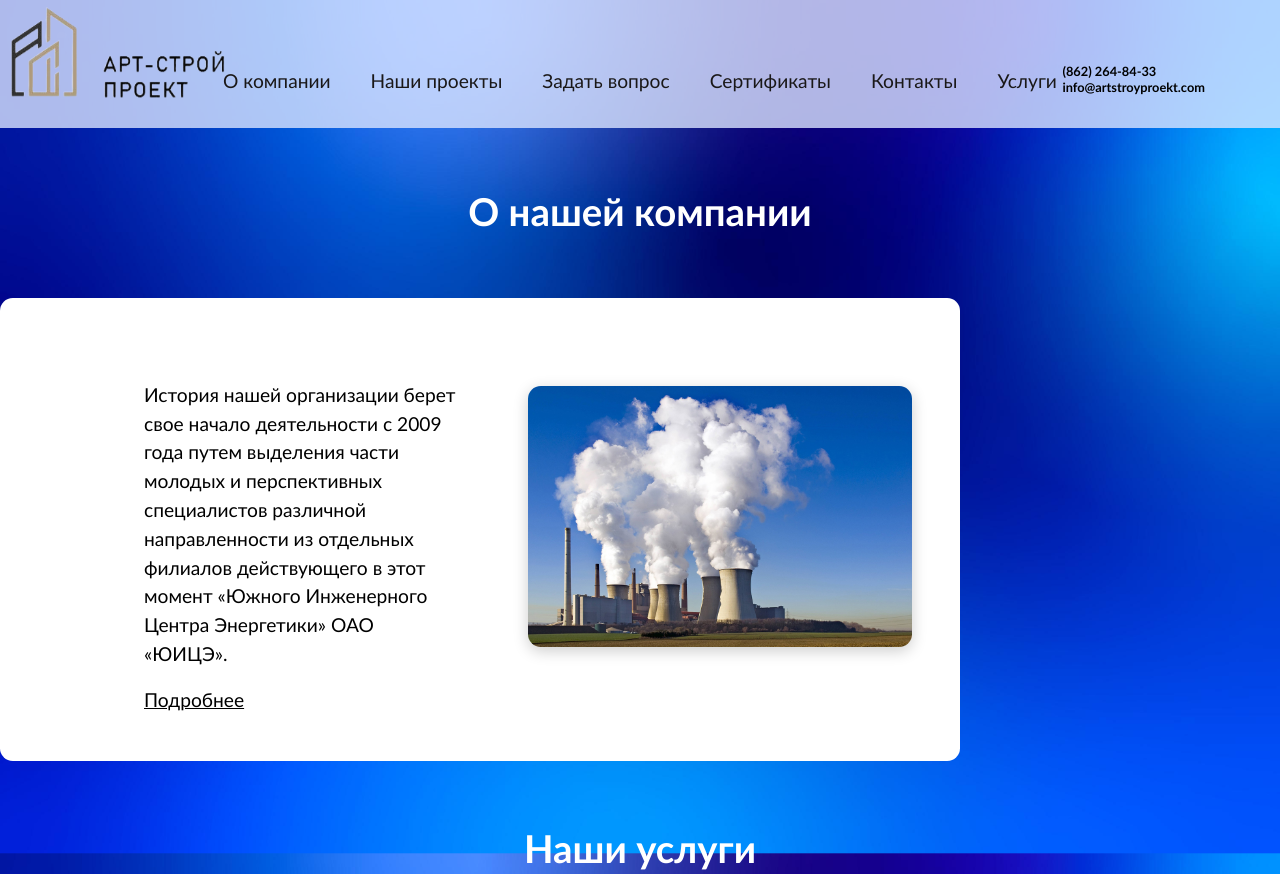
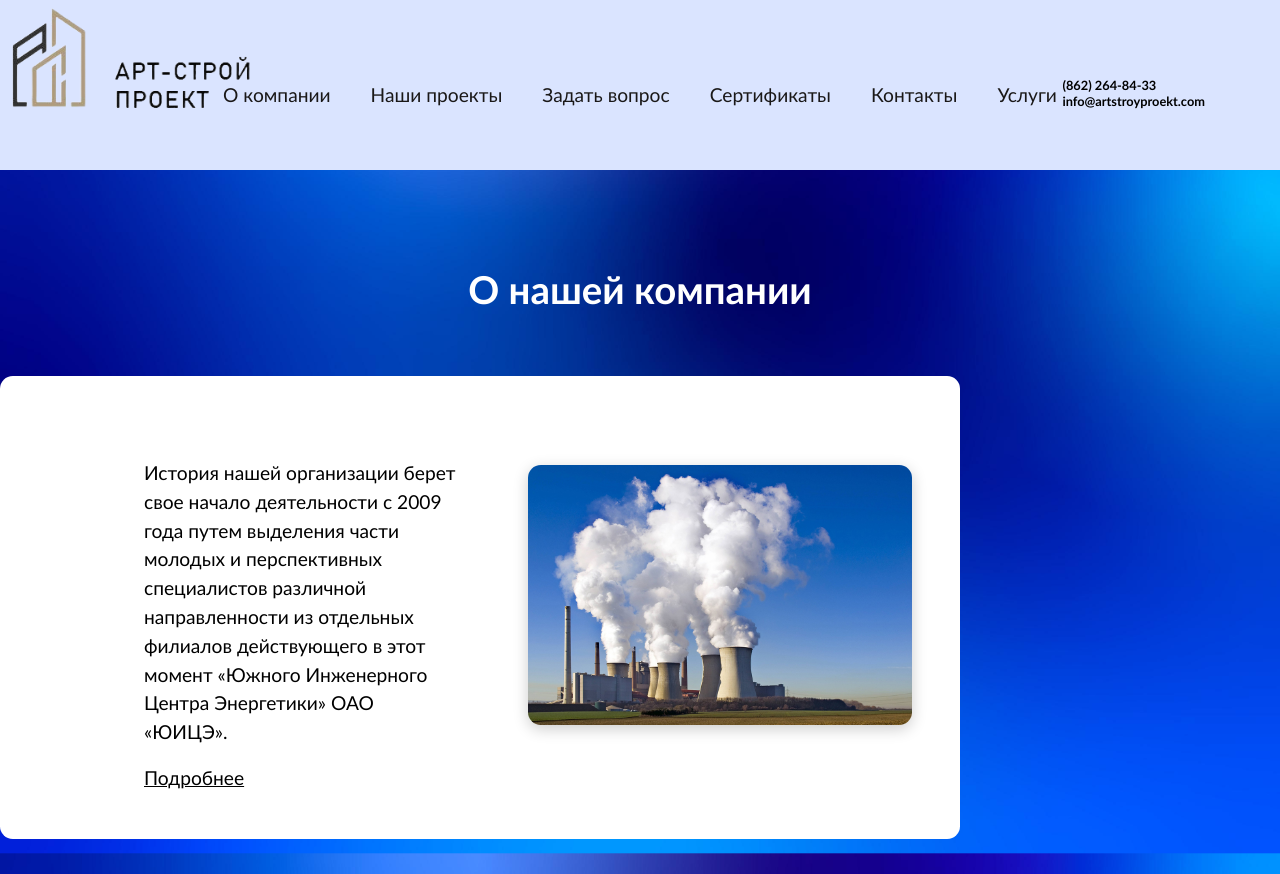
Before and after one commit to st0rmyBOSS/ASPProject, a plain HTML site: page index.html in a window 1280 px wide. Shown: the top 874 px of the page. Drawn offline with Linux system fonts and the light colour scheme.

Commit message:
header fix v1.0

```diff
--- a/index.html
+++ b/index.html
@@ -9,10 +9,9 @@
     href="./jpg/изображение_2025-04-18_145257872.png">
 </head>
 <body>
-    <header >
+    <header>
         <div>
             <div>
-                <div class="bar"></div>
                 <a href="./index.html"><img class="logo" src="./jpg/изображение_2025-04-18_1452578721.png"></a>
                 <h3 class="header-contacts" onclick="copyToClipboard(this)">
                     (862) 264-84-33
--- a/styles.css
+++ b/styles.css
@@ -33,21 +33,13 @@ img {
 }
 
 .logo {
-    position: relative;
-    display: flex;
     z-index: 1;
-    width: 18%;
+    width: 20%;
 }
 
-.bar {
-    width: 100%;
-    max-width: 100%;
-    height: 16%;
-    max-height: 25%;
+header {
     background-color: #dae4ff;
-    position: absolute;
-    opacity: 0.8;
-    z-index: -1;
+    padding: 0 0 5% 0;
 }
 
 .header-contacts {
@@ -725,7 +717,7 @@ animation-fill-mode: both;
     .logo { width: 38%; height: auto;  }
     .bar { height: 17%; }
     .header-contacts { display: none; }
-    .burger { display: block; right: 40px; top: 80px; }
+    .burger { display: block; margin-left: 90%; margin-top: -5%;}
     .burger.active .burger-line:nth-child(1) {
         transform: rotate(45deg) translate(5px, 5px);
     }
@@ -864,7 +856,6 @@ animation-fill-mode: both;
   }
 
 @media(max-width: 426px) {
-    .bar {height: 13%;}
     .burger {margin-top: -5%;}
 }
 
```
